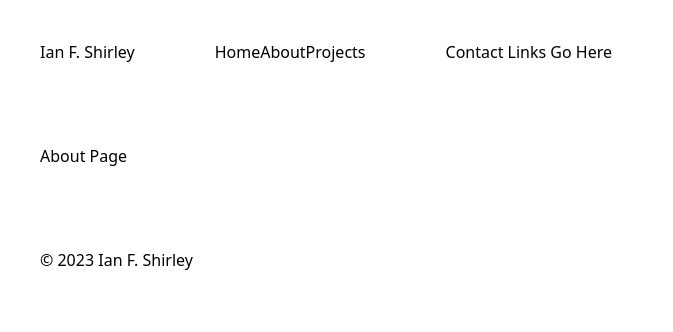
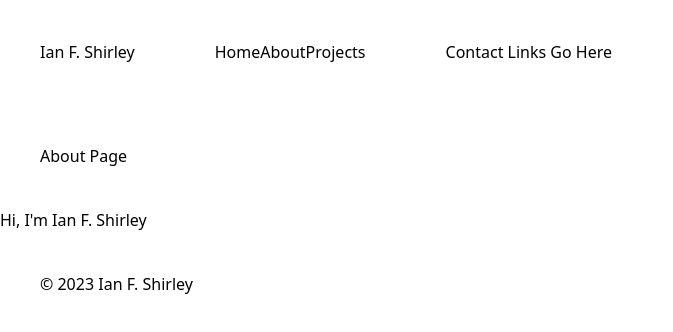
Before and after one commit to ianfshirley/Portfolio, a Next.js app: page /about in a window 1280 px wide. Shown: the top 332 px of the page, without its empty margins (0-673 px from the left). Built offline with nearby package versions, Linux system fonts and the light colour scheme.

Commit message:
quick fix

```diff
--- a/app/about/page.js
+++ b/app/about/page.js
@@ -6,6 +6,7 @@ export default function About() {
       <h1
         className='w-full p-10'
       >About Page</h1>
+      <h3>Hi, I'm Ian F. Shirley</h3>
     </main>
   )
 }
```
